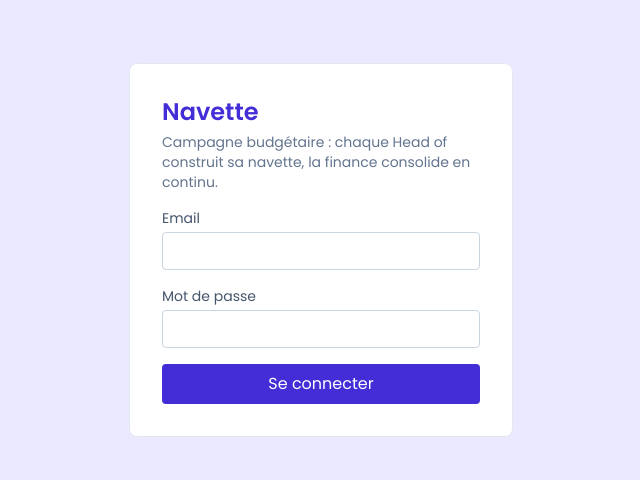
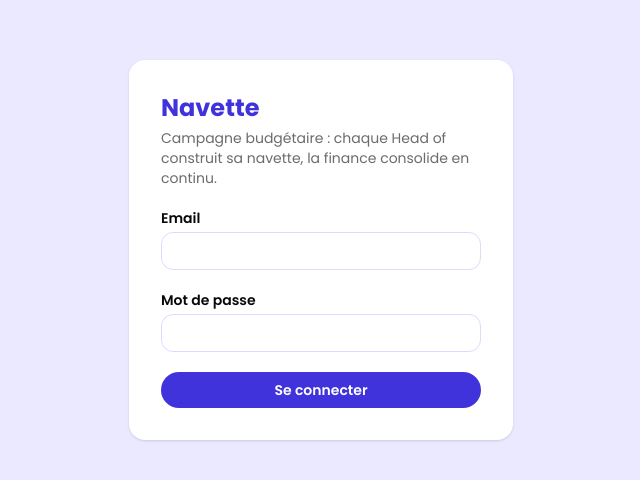
Before and after one commit to simondusart-ai/fincopilot, a Next.js app: page /login in a window 1280 px wide. Shown: the part 150-630 px from the top of the page, without its empty margins (319-959 px from the left). Built offline with nearby package versions, Linux system fonts and the light colour scheme.

Commit message:
Redesign: page de connexion
Carte blanche arrondie centree sur fond lavande, bouton primaire pill,
champs et textes en tokens de charte. Logique de connexion inchangee.

```diff
--- a/src/app/login/page.tsx
+++ b/src/app/login/page.tsx
@@ -3,6 +3,7 @@
 import { useRouter } from 'next/navigation';
 import { useState } from 'react';
 import { getSupabase } from '@/lib/supabase';
+import { btnPrimary, inputBase } from '@/components/shell';
 
 export default function LoginPage() {
   const [email, setEmail] = useState('');
@@ -25,40 +26,36 @@ export default function LoginPage() {
   }
 
   return (
-    <div className="min-h-screen flex items-center justify-center">
-      <form onSubmit={submit} className="bg-white border border-slate-200 rounded-lg p-8 w-full max-w-sm space-y-4">
+    <div className="flex min-h-screen items-center justify-center px-4">
+      <form onSubmit={submit} className="w-full max-w-sm space-y-5 rounded-2xl bg-white p-8 shadow-sm">
         <div>
-          <h1 className="text-2xl font-semibold text-indigo-700">Navette</h1>
-          <p className="text-sm text-slate-500 mt-1">
+          <h1 className="text-2xl font-bold text-primary">Navette</h1>
+          <p className="mt-1 text-sm text-ink/60">
             Campagne budgétaire : chaque Head of construit sa navette, la finance consolide en continu.
           </p>
         </div>
         <label className="block text-sm">
-          <span className="text-slate-600">Email</span>
+          <span className="font-semibold text-ink">Email</span>
           <input
             type="email"
             required
             value={email}
             onChange={(e) => setEmail(e.target.value)}
-            className="mt-1 w-full border border-slate-300 rounded px-3 py-2"
+            className={`mt-1 w-full text-left ${inputBase} bg-white`}
           />
         </label>
         <label className="block text-sm">
-          <span className="text-slate-600">Mot de passe</span>
+          <span className="font-semibold text-ink">Mot de passe</span>
           <input
             type="password"
             required
             value={password}
             onChange={(e) => setPassword(e.target.value)}
-            className="mt-1 w-full border border-slate-300 rounded px-3 py-2"
+            className={`mt-1 w-full text-left ${inputBase} bg-white`}
           />
         </label>
-        {error && <p className="text-sm text-red-700">{error}</p>}
-        <button
-          type="submit"
-          disabled={busy}
-          className="w-full bg-indigo-700 text-white rounded py-2 font-medium hover:bg-indigo-800 disabled:opacity-50"
-        >
+        {error && <p className="text-sm text-red-600">{error}</p>}
+        <button type="submit" disabled={busy} className={`${btnPrimary} w-full`}>
           {busy ? 'Connexion...' : 'Se connecter'}
         </button>
       </form>
```
